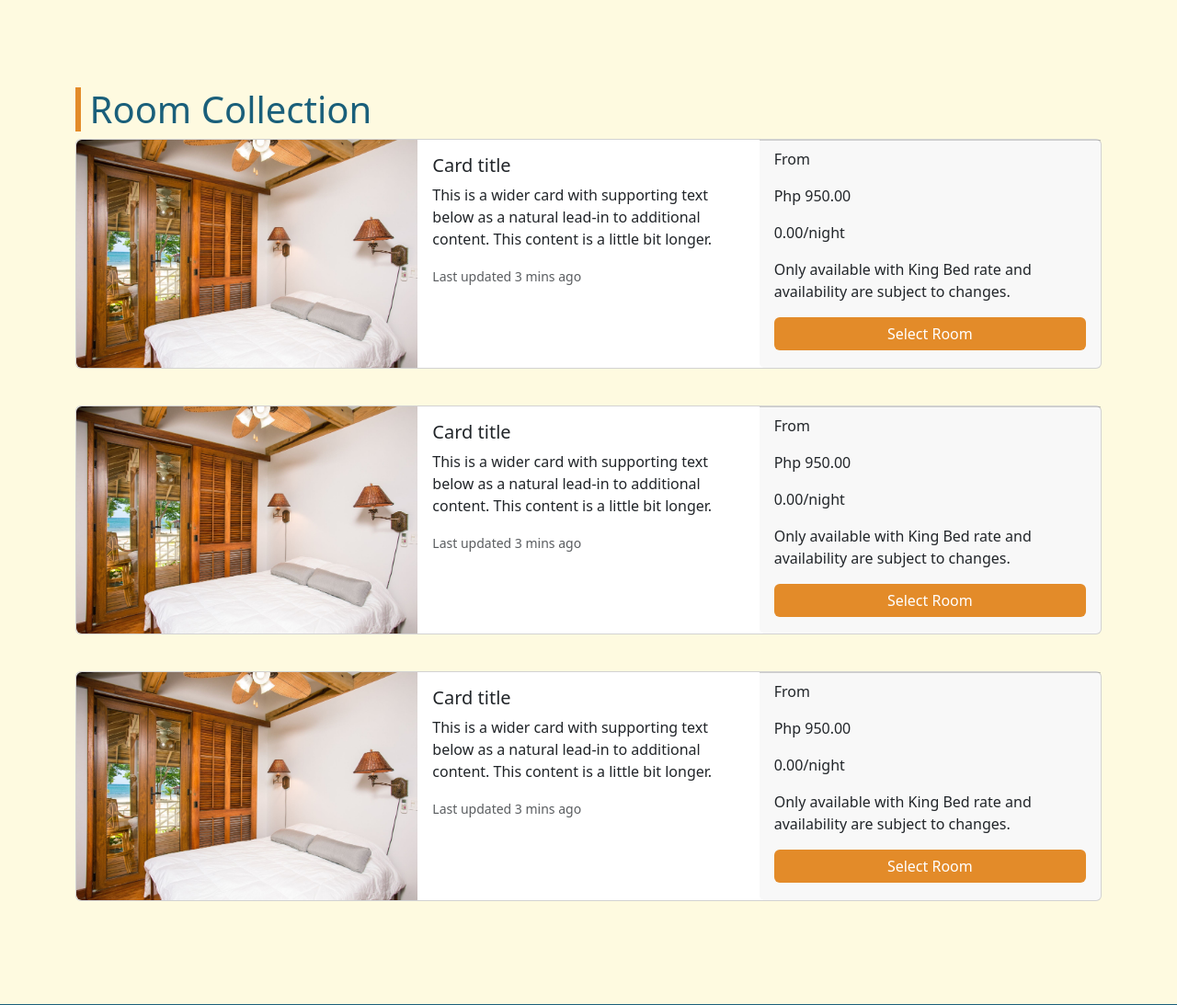
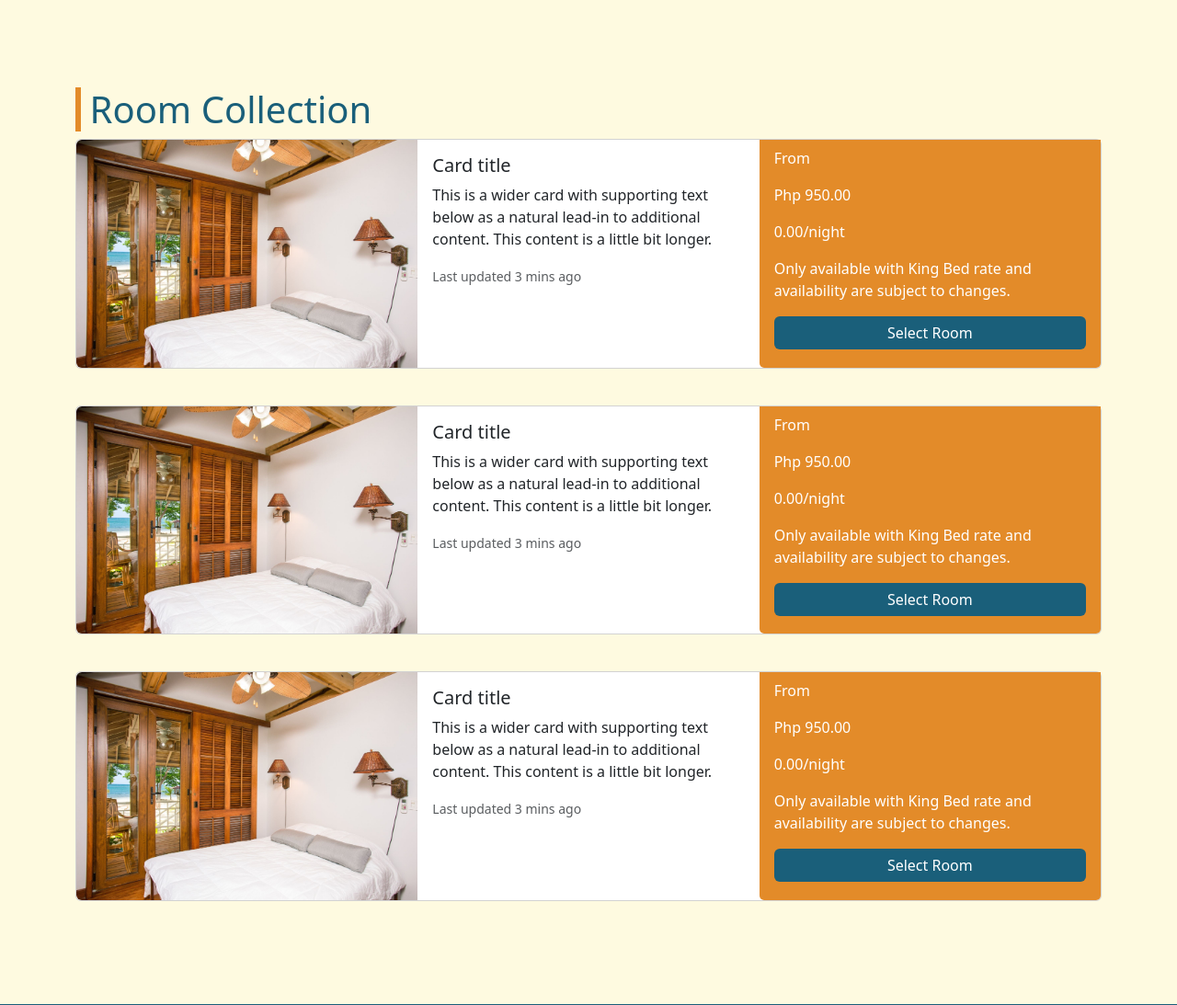
Before and after one commit to jasperayawan/MP3, a PHP site: page /MP3/client/yourStay.php in a window 1280 px wide. Shown: the part 801-1894 px from the top of the page at 92% size. Run offline with PHP 8.4, Linux system fonts and the light colour scheme; data that the repository does not hold is empty.

Commit message:
update background

```diff
--- a/client/yourStay.php
+++ b/client/yourStay.php
@@ -197,12 +197,12 @@ require('../admin/essentials.php')
                                     </div>
                                 </div>
                                 <div class="col-md-4">
-                                    <div class="card-footer d-flex flex-column h-100">
+                                    <div class="card-footer d-flex flex-column h-100 border-0" style="background-color: #E38B29; color: #fff">
                                         <p>From</p>
                                         <p>Php 950.00</p>
                                         <p>0.00/night</p>
                                         <p>Only available with King Bed rate and availability are subject to changes.</p>
-                                        <a type="button" href="#" class="btn btn-primary border-0" style="background-color: #E38B29">
+                                        <a type="button" href="#" class="btn btn-primary border-0" style="background-color: #1A5F7A">
                                             Select Room
                                         </a>
                                     </div>
@@ -223,12 +223,12 @@ require('../admin/essentials.php')
                                     </div>
                                 </div>
                                 <div class="col-md-4">
-                                    <div class="card-footer d-flex flex-column h-100">
+                                    <div class="card-footer d-flex flex-column h-100 border-0" style="background-color: #E38B29; color: #fff">
                                         <p>From</p>
                                         <p>Php 950.00</p>
                                         <p>0.00/night</p>
                                         <p>Only available with King Bed rate and availability are subject to changes.</p>
-                                        <a type="button" href="#" class="btn btn-primary border-0" style="background-color: #E38B29">
+                                        <a type="button" href="#" class="btn btn-primary border-0" style="background-color: #1A5F7A">
                                             Select Room
                                         </a>
                                     </div>
@@ -249,12 +249,12 @@ require('../admin/essentials.php')
                                     </div>
                                 </div>
                                 <div class="col-md-4">
-                                    <div class="card-footer d-flex flex-column h-100">
+                                    <div class="card-footer d-flex flex-column h-100 border-0" style="background-color: #E38B29; color: #fff">
                                         <p>From</p>
                                         <p>Php 950.00</p>
                                         <p>0.00/night</p>
                                         <p>Only available with King Bed rate and availability are subject to changes.</p>
-                                        <a type="button" href="#" class="btn btn-primary border-0" style="background-color: #E38B29">
+                                        <a type="button" href="#" class="btn btn-primary border-0" style="background-color: #1A5F7A">
                                             Select Room
                                         </a>
                                     </div>
```
